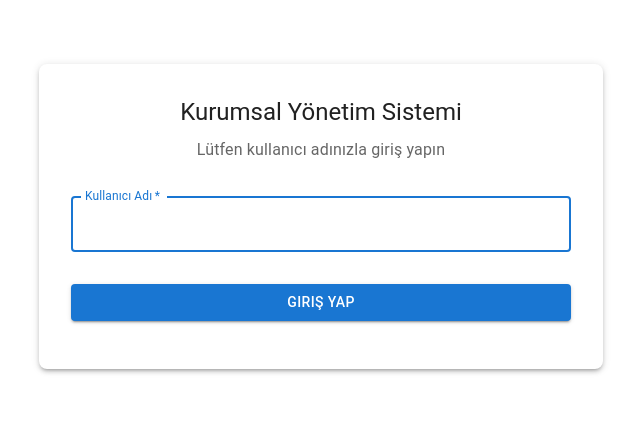
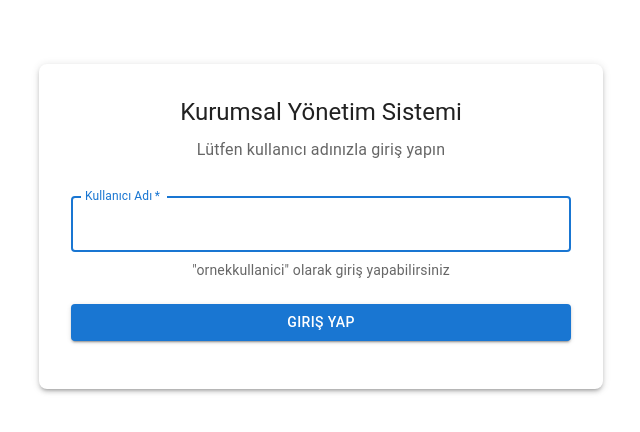
Before and after one commit to yusuftopcuu0/Corporate-Governance-2, a React (Vite) app: page /login in a window 1280 px wide. Shown: the top 432 px of the page, without its empty margins (319-959 px from the left). Built offline with nearby package versions, Linux system fonts and the light colour scheme.

Commit message:
Proje yayınlanıyor

```diff
--- a/src/pages/Login.tsx
+++ b/src/pages/Login.tsx
@@ -84,6 +84,9 @@ function Login() {
               onChange={(e) => setUsername(e.target.value)}
               onKeyPress={(e) => e.key === "Enter" && handleLogin()}
             />
+            <Typography variant="body2" align="center" color="text.secondary">
+              "ornekkullanici" olarak giriş yapabilirsiniz
+            </Typography>
             <Button
               type="button"
               fullWidth
--- a/src/pages/Tasks.tsx
+++ b/src/pages/Tasks.tsx
@@ -86,7 +86,7 @@ const TaskAvatar = ({ name }: { name: string }) => {
 
 export default function Tasks() {
   const { role } = useAuthStore();
-  const { tasks, addTask, updateTask, removeTask } = useTaskStore();
+  const { tasks, updateTask, removeTask } = useTaskStore();
 
   const [title, setTitle] = useState("");
   const [assignedTo, setAssignedTo] = useState("");
--- a/src/store/useAuthStore.ts
+++ b/src/store/useAuthStore.ts
@@ -90,6 +90,12 @@ const PREDEFINED_USERS: User[] = [
     fullName: "Sema Duman",
     email: "sema12@gmail.com",
   },
+  {
+    username: "ornekkullanici",
+    role: "calisan",
+    fullName: "Ornek Kullanıcı",
+    email: "ornekkullanici@gmail.com",
+  },
 ];
 
 interface AuthState {
```
